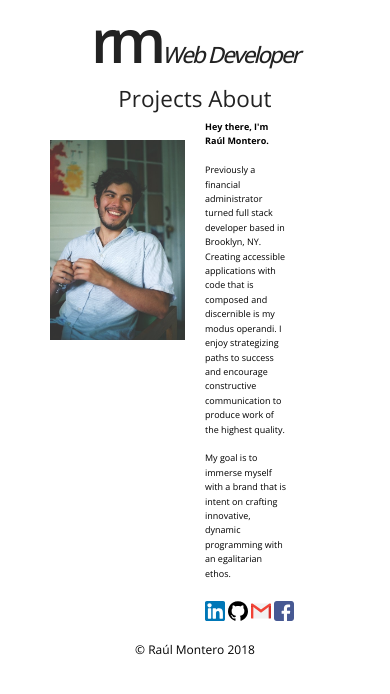
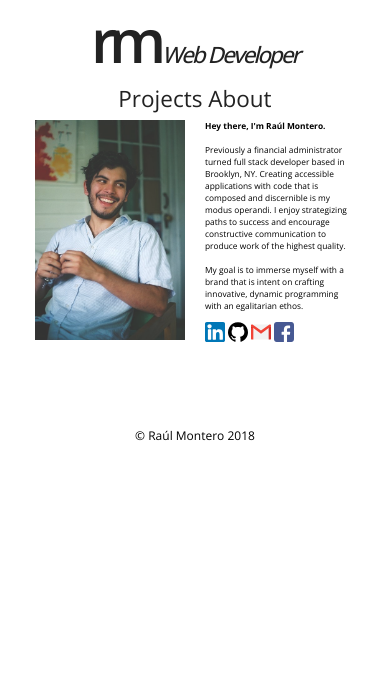
Before and after one commit to brooklynbodega/Portfolio-V2, a React (Create React App) app: page /about in a window 390 px wide. Shown: the top 694 px of the page. Built offline with nearby package versions, Linux system fonts and the light colour scheme.

Commit message:
About.js responsiveness

```diff
--- a/src/App.css
+++ b/src/App.css
@@ -397,26 +397,25 @@ font-size: 0.75em;
 
 .photo > img {
   /* border-radius: 50%; */
-  height: 275px;
-  width: 200px;
+  height: 320px;
+  width: 220px;
   opacity: 0.8;
 }
 
 #bio {
+  display: flex;
+  align-content: stretch;
   align-items: flex-start;
-  display: flex;
   flex-direction: column;
-  height: 270px;
-  justify-content: space-evenly;
+  justify-content: space-between;
   line-height: 1.25em;
   margin-bottom: 10px;
-  /* padding: 10px; */
   text-align: left;
   width: 50%;
 }
 
 #bio-text {
-  width: 50%;
+  width: 65%;
 }
 
 .tagline {
@@ -455,6 +454,16 @@ font-size: 0.75em;
 /**** END FOOTER.JS PAGE ****/
 
 /***************END LAPTOP***************/
+
+/****************            ************/
+@media screen and (max-width: 1150px) {
+   #bio-text {
+     width: 75%;
+     font-size: 0.9em;
+   }
+}
+
+
 /******* TABLET SCREEN MEDIAQUERY *******/
 
 @media screen and (max-width: 1000px) {
@@ -496,18 +505,18 @@ font-size: 0.75em;
     letter-spacing: 2px;
     padding: 6px;
   }
+}
 
-  #bio {
-    padding: 0px;
-    height: auto;
-  }
+/***************END TABLET***************/
 
+/****************            ************/
+@media screen and (max-width: 890px) {
   #bio-text {
-    font-size: 0.9em;
+    width: 90%;
+    font-size: 0.75em;
   }
 }
 
-/***************END TABLET***************/
 /******* MOBILE SCREEN MEDIAQUERY *******/
 
 @media screen and (max-width: 650px) {
@@ -540,7 +549,6 @@ font-size: 0.75em;
   }
 
   .link-title {
-    font-size: 2em;
     margin: 15px 0px;
   }
 
@@ -549,63 +557,51 @@ font-size: 0.75em;
   }
 
   #project-one {
-    flex-grow: 1;
+    /* flex-grow: 1; */
     height: 200px;
   }
 
   #project-two {
-    flex-grow: 1;
+    /* flex-grow: 1; */
     height: 200px;
   }
 
   #project-three {
-    flex-grow: 1;
+    /* flex-grow: 1; */
     height: 200px;
   }
   /**** END PROJECTS.JS PAGE ****/
 
   /**** ABOUT PAGE ****/
-   .photo {
-     width: 50%;
-     display: flex;
-     justify-content: flex-end;
-     margin-top: 20px;
-     padding-right: 20px;
-   }
+  .About {
+    height: 100%;
+  }
 
-   .photo > img {
-     /* border-radius: 50%; */
-     height: 200px;
-     width: 135px;
-   }
+  .photo > img {
+    height: 220px;
+    width: 150px;
+  }
 
   #bio {
-    line-height: 1.2em;
+    /* display: inline-block; */
+    height: 100%;
+    /* justify-content: space-evenly; */
+    line-height: 1.1em;
   }
 
   #bio-text {
-    margin-bottom: 10px;
+    /* width: 80%; */
   }
 
   .contact {
-    bottom: 0;
-    left: 1;
-  }
-
-  #social-links {
-    display: flex;
-    flex-direction: row;
-    margin: 0 auto;
+    /* bottom: 0; */
+    /* left: 1; */
   }
 
   #social-links img {
     height: 20pt;
     width: 20pt;
     margin-right: 5px;
-  }
-
-  #social-links img:hover {
-    box-shadow: 0 10px 4px -4px black;
   }
   /**** END ABOUT PAGE ****/
 
@@ -619,13 +615,17 @@ font-size: 0.75em;
 /***************END MOBILE***************/
 /******* TINY MOBILE MEDIAQUERY *******/
 
-@media screen and (max-width: 425px) {
+@media screen and (max-width: 480px) {
   .description {
     font-size: 1em;
   }
 
+  #bio {
+    line-height: 1em;
+  }
+
   #bio-text {
-    font-size: 0.75em;
+    font-size: 0.70em;
   }
 
   #social-links img {
```
